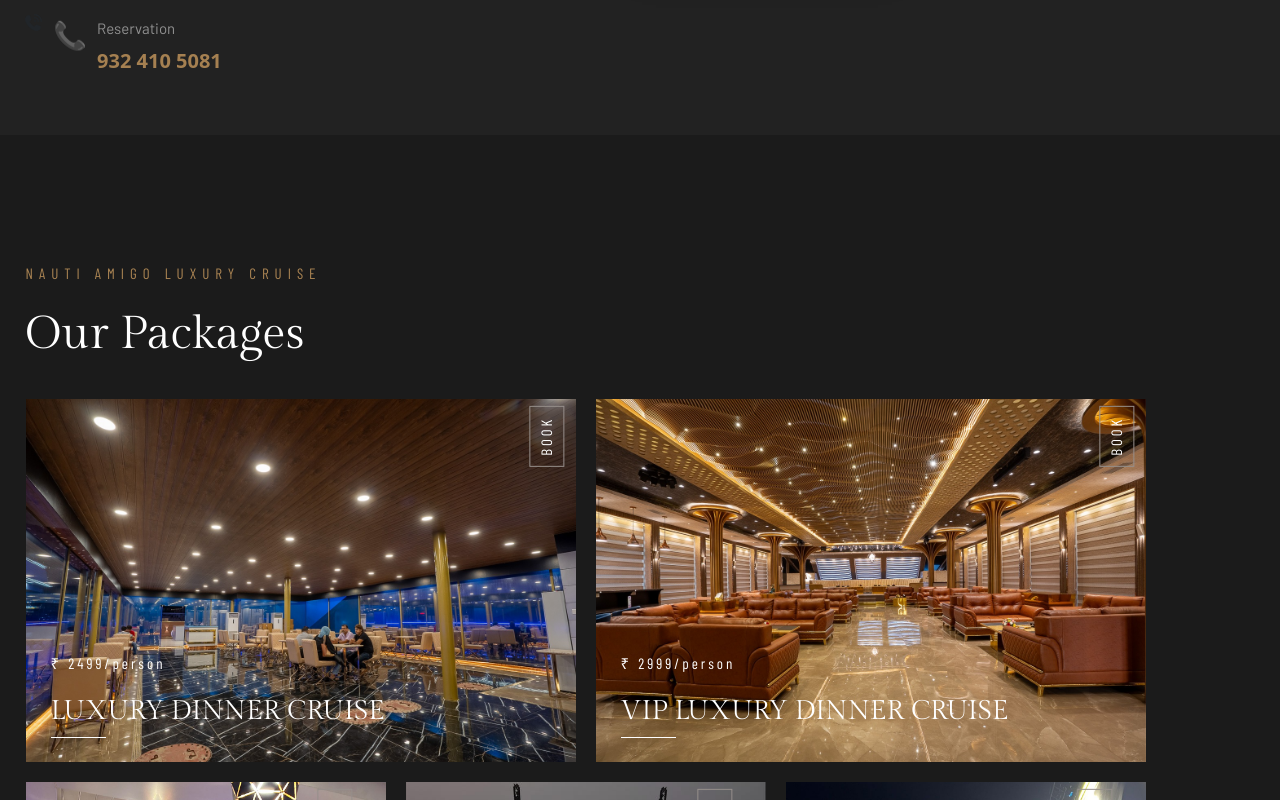
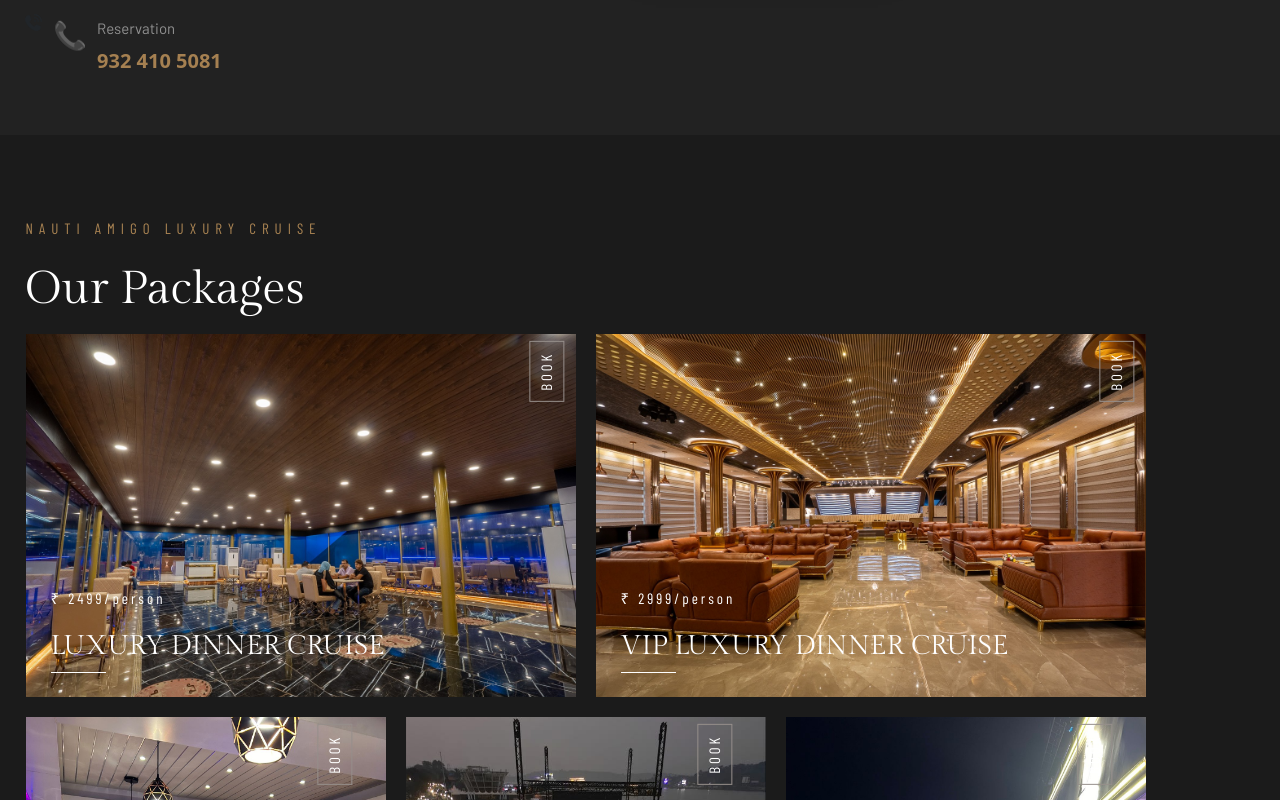
Before and after one commit to Kratagya-Webkorps/nautiamigo-angular, an Angular app: page / in a window 1280 px wide. Shown: the part 1440-2240 px from the top of the page. Built offline with nearby package versions, Linux system fonts and the light colour scheme.

Commit message:
Packages section done

```diff
--- a/src/app/packages-section/packages-section.component.css
+++ b/src/app/packages-section/packages-section.component.css
@@ -13,7 +13,7 @@
 .site-header {
   position: relative;
   width: 100%;
-  padding: 125px 0 0 355px;
+  padding: 80px 0 0 355px;
   z-index: 100;
   margin-bottom: 35px;
 }
@@ -27,7 +27,7 @@
   color: #AA8453;
   text-transform: uppercase;
   margin: 0;
-  padding: 0;
+  padding: 0px;
 }
 
 .section-title {
@@ -73,6 +73,7 @@
 }
 
 .packages-row.top {
+  margin-top: -20px;;
   margin-left: 356px;
   margin-right: 356px;
   margin-bottom: 20px;
@@ -279,7 +280,8 @@
   .section-title {
     font-size: 36px;
     line-height: 45px;
-    margin: 15px 0 0 0;
+    margin: -100px 0 0 0;
+    margin-top: -50px;
   }
 
   .packages-row.top, .packages-row.bottom {
```
